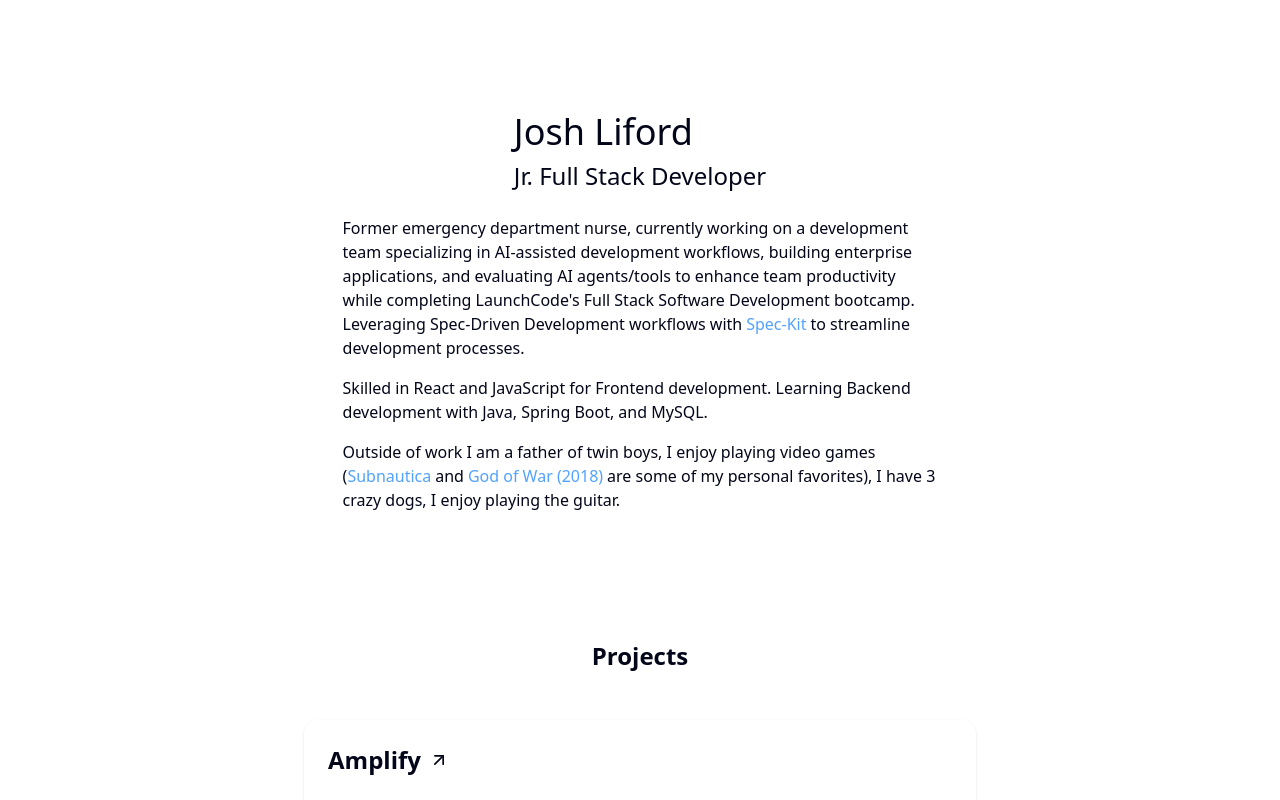
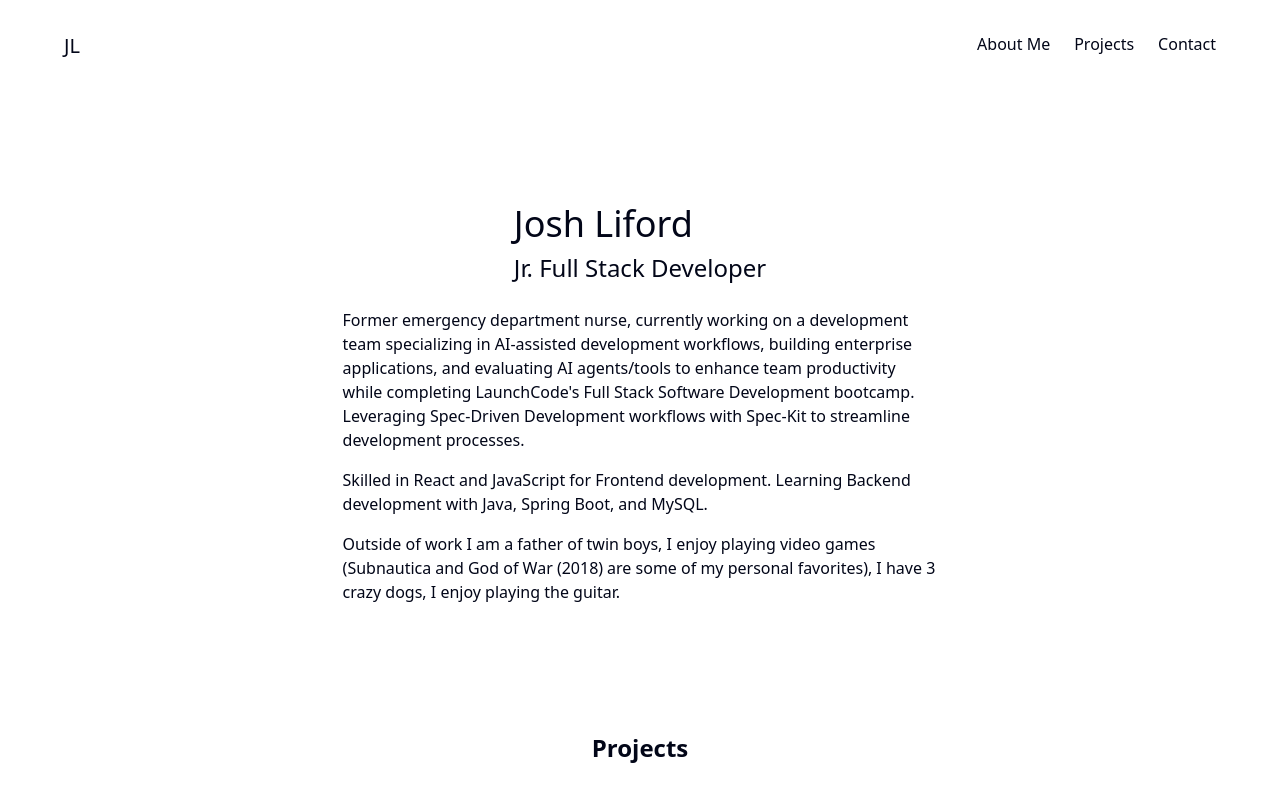
Before and after one commit to joshliford/joshliford.github.io, a React (Vite) app: page / in a window 1280 px wide. Shown: the top 800 px of the page. Built offline with nearby package versions, Linux system fonts and the light colour scheme.

Commit message:
added header, footer, and navbar components; modified hero and contact sections; deployed to github pages

```diff
--- a/package.json
+++ b/package.json
@@ -7,7 +7,9 @@
     "dev": "vite",
     "build": "vite build",
     "lint": "eslint .",
-    "preview": "vite preview"
+    "preview": "vite preview",
+    "predeploy": "npm run build",
+    "deploy": "gh-pages -d dist"
   },
   "dependencies": {
     "@radix-ui/react-collapsible": "^1.1.12",
@@ -29,6 +31,7 @@
     "eslint": "^9.39.1",
     "eslint-plugin-react-hooks": "^7.0.1",
     "eslint-plugin-react-refresh": "^0.4.24",
+    "gh-pages": "^6.3.0",
     "globals": "^16.5.0",
     "tw-animate-css": "^1.4.0",
     "vite": "^7.2.4"
--- a/src/App.jsx
+++ b/src/App.jsx
@@ -3,10 +3,13 @@ import Hero from './components/Hero'
 import Projects from './components/Projects'
 import './App.css'
 import Contact from './components/Contact'
+import Header from './components/Header'
+import Footer from './components/Footer'
 
 function App() {
   return (
-    <>
+    <div>
+      <Header />
       <Section id="hero">
         <Hero />
       </Section>
@@ -18,7 +21,8 @@ function App() {
       <Section id="contact" title="Get In Touch">
         <Contact />
       </Section>
-    </>
+      <Footer />
+    </div>
   )
 }
 
--- a/src/components/Contact.jsx
+++ b/src/components/Contact.jsx
@@ -43,7 +43,7 @@ export default function Contact() {
               <a
                 href="/resume.pdf"
                 download="Josh_Liford_Resume.pdf"
-                className="hover:underline"
+                className="hover:text-cyan-500"
               >
                 Download My Resume
               </a>
--- /dev/null
+++ b/src/components/Footer.jsx
@@ -0,0 +1,55 @@
+export default function Footer() {
+  return (
+    <div className="flex justify-center items-center">
+      <footer className="py-12">
+        <p>
+          <a
+            href="https://github.com/joshliford"
+            target="_blank"
+            rel="noopener noreferrer"
+            className="mr-1 hover:text-cyan-500"
+          >
+            Designed & Built by Josh Liford.
+          </a>
+          Built using
+          <a
+            href="https://code.visualstudio.com/"
+            target="_blank"
+            rel="noopener noreferrer"
+            className="ml-1 hover:text-cyan-500"
+          >
+            VS Code
+          </a>
+          ,
+          <a
+            href="https://react.dev/"
+            target="_blank"
+            rel="noopener noreferrer"
+            className="ml-1 hover:text-cyan-500"
+          >
+            React
+          </a>
+          ,
+          <a
+            href="https://tailwindcss.com/"
+            target="_blank"
+            rel="noopener noreferrer"
+            className="ml-1 hover:text-cyan-500"
+          >
+            Tailwind CSS
+          </a>
+          , and
+          <a
+            href="https://ui.shadcn.com/"
+            target="_blank"
+            rel="noopener noreferrer"
+            className="ml-1 hover:text-cyan-500"
+          >
+            Shadcn UI
+          </a>
+          .
+        </p>
+      </footer>
+    </div>
+  );
+}
--- /dev/null
+++ b/src/components/Header.jsx
@@ -0,0 +1,14 @@
+import NavBar from "./NavBar";
+
+export default function Header() {
+  return (
+    <div>
+      <div className="flex flex-row justify-between px-16 py-8">
+        <h2 className="text-xl">
+          <a href="#">JL</a>
+        </h2>
+        <NavBar />
+      </div>
+    </div>
+  );
+}
--- a/src/components/Hero.jsx
+++ b/src/components/Hero.jsx
@@ -10,14 +10,22 @@ export default function Hero() {
           Former emergency department nurse, currently working on a development
           team specializing in AI-assisted development workflows, building
           enterprise applications, and evaluating AI agents/tools to enhance
-          team productivity while completing LaunchCode's Full Stack Software
-          Development bootcamp. Leveraging Spec-Driven Development workflows
-          with
+          team productivity while completing
+          <a
+            href="https://www.launchcode.org/"
+            target="_blank"
+            rel="noopener noreferrer"
+            className="hover:text-cyan-500 ml-1 mr-1"
+          >
+            LaunchCode's
+          </a>
+          Full Stack Software Development bootcamp. Leveraging Spec-Driven
+          Development workflows with
           <a
             href="https://github.com/github/spec-kit"
             target="_blank"
             rel="noopener noreferrer"
-            className="text-blue-400 hover:underline ml-1 mr-1"
+            className="hover:text-cyan-500 ml-1 mr-1"
           >
             Spec-Kit
           </a>
@@ -36,7 +44,7 @@ export default function Hero() {
             href="https://store.steampowered.com/app/264710/Subnautica/"
             target="_blank"
             rel="noopener noreferrer"
-            className="text-blue-400 hover:underline mr-1"
+            className="hover:text-cyan-500 mr-1"
           >
             Subnautica
           </a>
@@ -45,11 +53,12 @@ export default function Hero() {
             href="https://www.playstation.com/en-us/god-of-war/"
             target="_blank"
             rel="noopener noreferrer"
-            className="text-blue-400 hover:underline ml-1 mr-1"
+            className="hover:text-cyan-500 ml-1 mr-1"
           >
             God of War (2018)
           </a>
-          are some of my personal favorites), I have 3 crazy dogs, I enjoy playing the guitar.
+          are some of my personal favorites), I have 3 crazy dogs, I enjoy
+          playing the guitar.
         </p>
       </div>
     </div>
--- /dev/null
+++ b/src/components/NavBar.jsx
@@ -0,0 +1,19 @@
+export default function NavBar() {
+  return (
+    <div className="flex flex-row">
+      <nav>
+        <ul className="flex flex-row gap-6">
+          <li>
+            <a href="#hero">About Me</a>
+          </li>
+          <li>
+            <a href="#projects">Projects</a>
+          </li>
+          <li>
+            <a href="#contact">Contact</a>
+          </li>
+        </ul>
+      </nav>
+    </div>
+  );
+}
--- a/src/index.css
+++ b/src/index.css
@@ -121,3 +121,7 @@
     @apply bg-background text-foreground;
   }
 }
+
+html {
+  scroll-behavior: smooth;
+}
--- a/vite.config.js
+++ b/vite.config.js
@@ -10,4 +10,5 @@ export default defineConfig({
       "@": path.resolve(__dirname, "./src"),
     },
   },
+  base: '/'
 })
```
Also changed, not shown: 1 other file (tests, documents, lock files or other folders).
